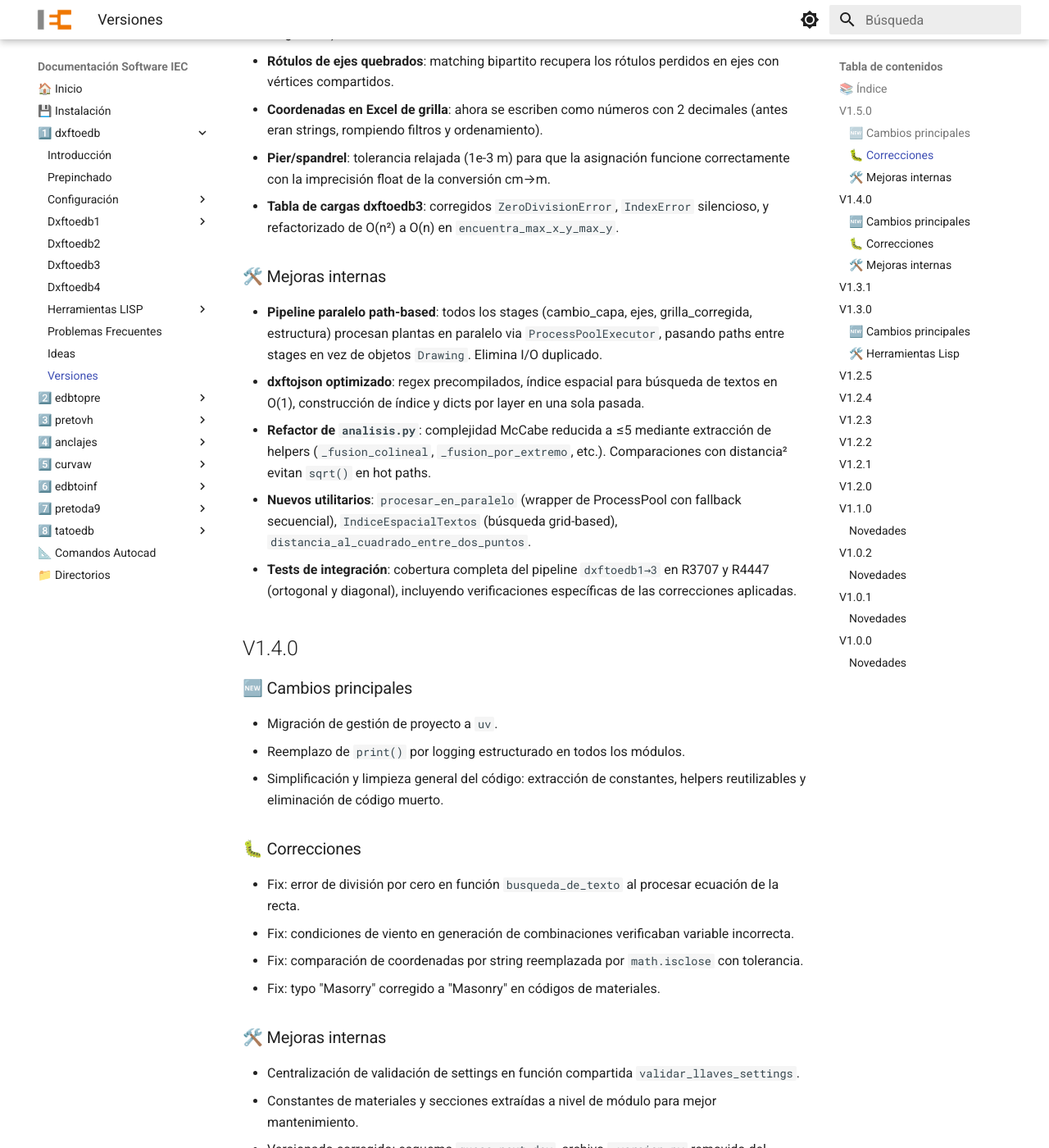
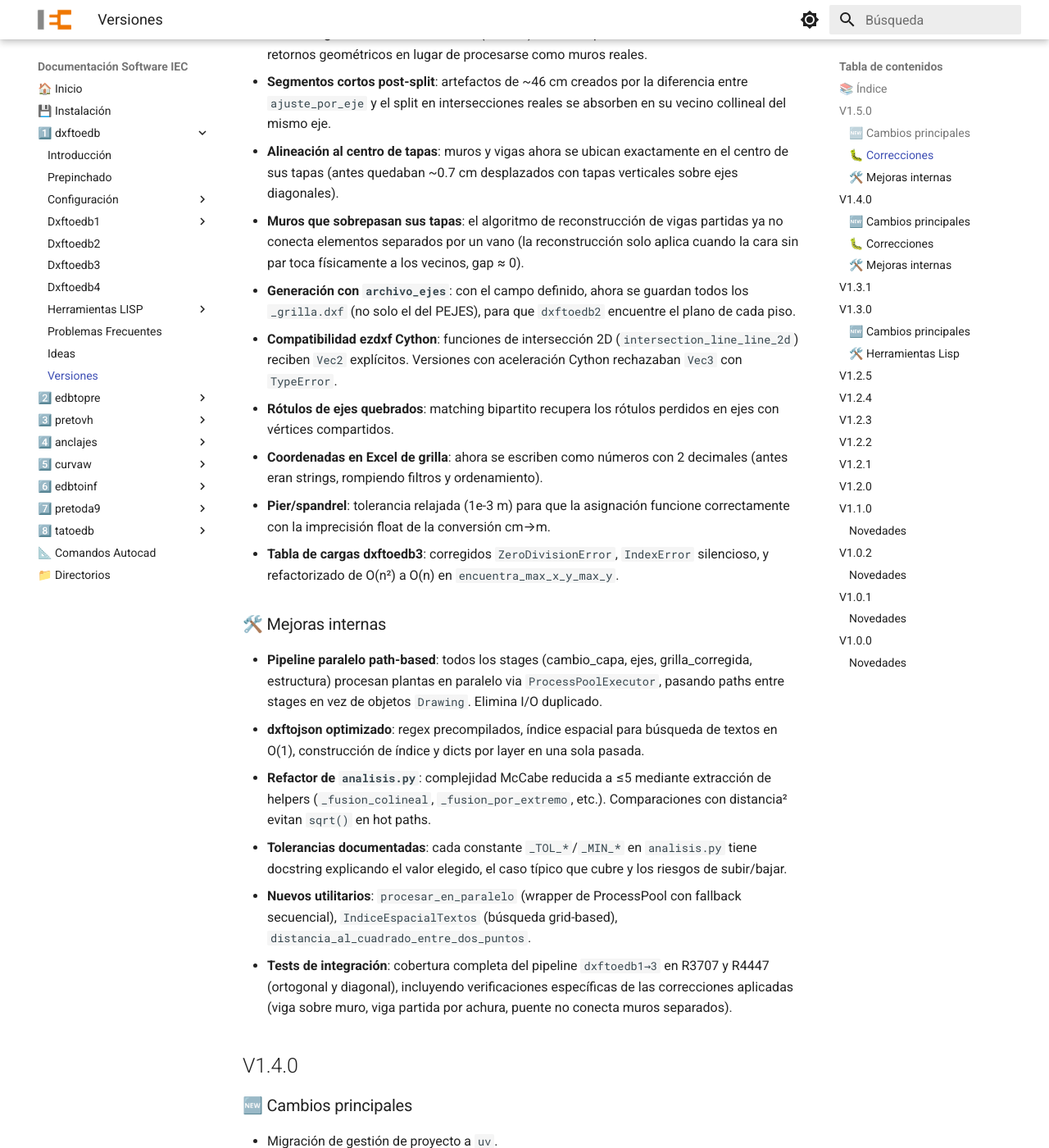
Before and after one commit to iec-ingenieria/documentacion, an MkDocs documentation site: the page built from docs/dxftoedb/versiones.md, in a window 1280 px wide and 1400 px high, scrolled down 2232 px. Shown: the whole window at 82% size. Built offline with MkDocs 1.6.1 and Material for MkDocs 9.7.7, drawn with Linux system fonts in a browser that asks for light colours; some of the changed text lies outside the part shown.

Commit message:
docs(dxftoedb): completar cambios de V1.5.0 con fixes recientes
- Vigas recortadas por muros superpuestos (restar_muros_de_vigas)
- Reconstrucción de vigas partidas por achura (_completar_con_puente)
- Fix muros que sobrepasaban tapas (puente no conecta elementos separados)
- Fix _grilla.dxf faltantes con archivo_ejes definido
- Fix compatibilidad ezdxf Cython (Vec2 estricto)
- Tolerancias con docstrings explicando valor elegido

```diff
--- a/docs/dxftoedb/versiones.md
+++ b/docs/dxftoedb/versiones.md
@@ -35,6 +35,8 @@
   - **Conectividad estructural en T-junctions**: muros y vigas se dividen automáticamente en cada cruce con elementos perpendiculares, generando nodos compartidos para que los elementos queden estructuralmente conectados en ETABS.
   - **Extensión a intersecciones**: muros y vigas se extienden hasta la intersección con elementos perpendiculares cercanos (tolerancia configurable vía `Estructura.tol_extension_interseccion`, default 25 cm). Cierra gaps entre elementos que en el dibujo terminaban antes del cruce.
   - **Empalme automático muro–viga**: cuando un muro y una viga adyacentes del mismo eje terminan en posiciones distintas (gap < 15 cm), la viga se ajusta al endpoint del muro. El muro define la frontera real (viene de las caras DXF) y la viga lo respeta. Elimina los traslapes visibles en muro→viga→muro.
+  - **Vigas recortadas por muros superpuestos**: cuando una viga y un muro coexisten en el mismo eje (ej: cambio de elevación de losa), la viga se recorta para no superponerse. El muro prevalece; los trozos de viga < 30 cm post-resta se descartan.
+  - **Reconstrucción de vigas partidas por achura**: cuando el calculista rompe una viga en el dibujo para representar un cambio de espesor de losa, las tapas cortas se filtran y dejan caras sin par. Si la cara sobreviviente toca a los muros/vigas contiguos, se reconstruye un par virtual interpolando la cara faltante para obtener una viga continua.
   - **Filtro eje-más-cercano**: cuando hay ejes paralelos cercanos (ej: ejes N y N1), cada cara de muro/viga se asigna solo al eje más próximo. Evita la duplicación de elementos cuando dos ejes paralelos compiten por las mismas caras.
   - **Snap automático de nodos**: endpoints de muros/vigas de ejes distintos que convergen al mismo punto se unifican (tolerancia 5 cm) para garantizar nodos compartidos en el DXF y ETABS.
 
@@ -47,6 +49,9 @@
   - **Retornos geométricos**: caras cortas (<80 cm) sin contraparte en muros se descartan como retornos geométricos en lugar de procesarse como muros reales.
   - **Segmentos cortos post-split**: artefactos de ~46 cm creados por la diferencia entre `ajuste_por_eje` y el split en intersecciones reales se absorben en su vecino collineal del mismo eje.
   - **Alineación al centro de tapas**: muros y vigas ahora se ubican exactamente en el centro de sus tapas (antes quedaban ~0.7 cm desplazados con tapas verticales sobre ejes diagonales).
+  - **Muros que sobrepasan sus tapas**: el algoritmo de reconstrucción de vigas partidas ya no conecta elementos separados por un vano (la reconstrucción solo aplica cuando la cara sin par toca físicamente a los vecinos, gap ≈ 0).
+  - **Generación con `archivo_ejes`**: con el campo definido, ahora se guardan todos los `_grilla.dxf` (no solo el del PEJES), para que `dxftoedb2` encuentre el plano de cada piso.
+  - **Compatibilidad ezdxf Cython**: funciones de intersección 2D (`intersection_line_line_2d`) reciben `Vec2` explícitos. Versiones con aceleración Cython rechazaban `Vec3` con `TypeError`.
   - **Rótulos de ejes quebrados**: matching bipartito recupera los rótulos perdidos en ejes con vértices compartidos.
   - **Coordenadas en Excel de grilla**: ahora se escriben como números con 2 decimales (antes eran strings, rompiendo filtros y ordenamiento).
   - **Pier/spandrel**: tolerancia relajada (1e-3 m) para que la asignación funcione correctamente con la imprecisión float de la conversión cm→m.
@@ -57,8 +62,9 @@
   - **Pipeline paralelo path-based**: todos los stages (cambio_capa, ejes, grilla_corregida, estructura) procesan plantas en paralelo via `ProcessPoolExecutor`, pasando paths entre stages en vez de objetos `Drawing`. Elimina I/O duplicado.
   - **dxftojson optimizado**: regex precompilados, índice espacial para búsqueda de textos en O(1), construcción de índice y dicts por layer en una sola pasada.
   - **Refactor de `analisis.py`**: complejidad McCabe reducida a ≤5 mediante extracción de helpers (`_fusion_colineal`, `_fusion_por_extremo`, etc.). Comparaciones con distancia² evitan `sqrt()` en hot paths.
+  - **Tolerancias documentadas**: cada constante `_TOL_*`/`_MIN_*` en `analisis.py` tiene docstring explicando el valor elegido, el caso típico que cubre y los riesgos de subir/bajar.
   - **Nuevos utilitarios**: `procesar_en_paralelo` (wrapper de ProcessPool con fallback secuencial), `IndiceEspacialTextos` (búsqueda grid-based), `distancia_al_cuadrado_entre_dos_puntos`.
-  - **Tests de integración**: cobertura completa del pipeline `dxftoedb1→3` en R3707 y R4447 (ortogonal y diagonal), incluyendo verificaciones específicas de las correcciones aplicadas.
+  - **Tests de integración**: cobertura completa del pipeline `dxftoedb1→3` en R3707 y R4447 (ortogonal y diagonal), incluyendo verificaciones específicas de las correcciones aplicadas (viga sobre muro, viga partida por achura, puente no conecta muros separados).
 
 ## V1.4.0
 
```
